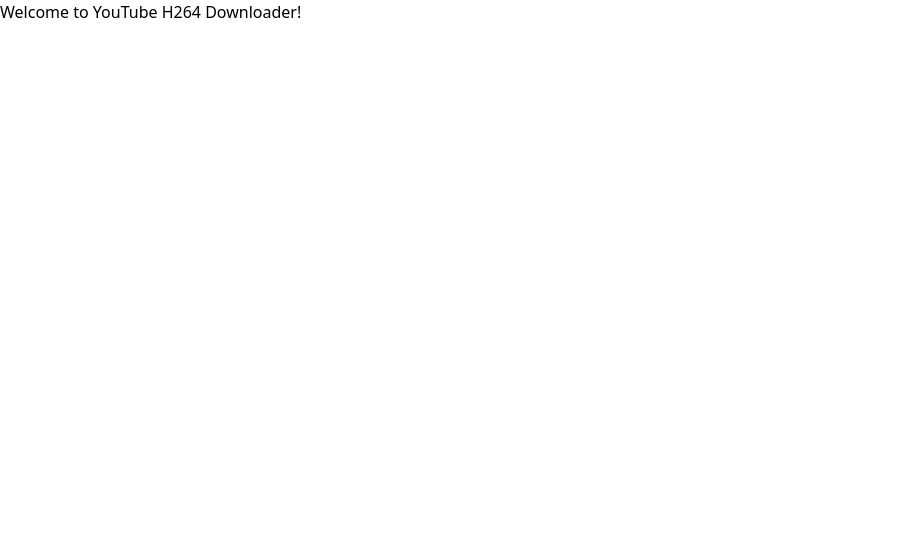
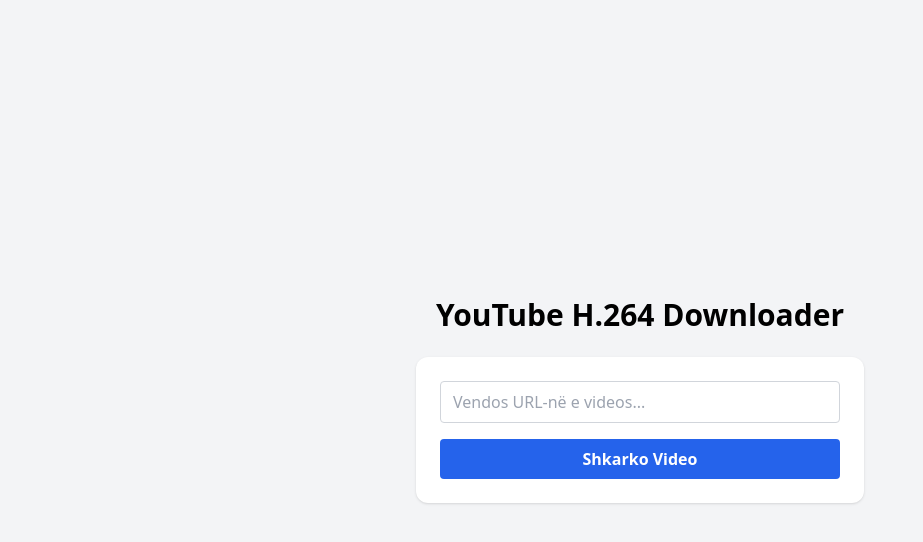
Before and after one commit to florentbllaca4/youtube-h264, a React (Vite) app in the folder frontend/: page / in a window 1280 px wide. Shown: the top 542 px of the page, without its empty margins (0-923 px from the left). Built offline with nearby package versions, Linux system fonts and the light colour scheme; the HTML template or start-up script is replaced by a standard one.

Commit message:
Update App.jsx

```diff
--- a/frontend/src/App.jsx
+++ b/frontend/src/App.jsx
@@ -1,11 +1,72 @@
-import React from 'react';
+import { useState } from 'react'
 
 function App() {
+  const [url, setUrl] = useState('')
+  const [loading, setLoading] = useState(false)
+  const [downloadUrl, setDownloadUrl] = useState('')
+  const [error, setError] = useState('')
+
+  const handleDownload = async () => {
+    setLoading(true)
+    setError('')
+    setDownloadUrl('')
+
+    try {
+      const res = await fetch('https://backend-youtubeh264.onrender.com/download', {
+        method: 'POST',
+        headers: { 'Content-Type': 'application/json' },
+        body: JSON.stringify({ url })
+      })
+      const data = await res.json()
+      if (data.success) {
+        setDownloadUrl(`https://backend-youtubeh264.onrender.com${data.download_url}`)
+      } else {
+        setError(data.error || 'Gabim gjatë shkarkimit.')
+      }
+    } catch (err) {
+      setError('Nuk u lidh me serverin.')
+    }
+
+    setLoading(false)
+  }
+
   return (
-    <div>
-      <h1>Welcome to YouTube H264 Downloader!</h1>
+    <div className="min-h-screen bg-gray-100 flex flex-col items-center justify-center p-4">
+      <h1 className="text-3xl font-bold mb-6 text-center">YouTube H.264 Downloader</h1>
+
+      <div className="w-full max-w-md bg-white p-6 rounded-xl shadow">
+        <input
+          type="text"
+          value={url}
+          onChange={e => setUrl(e.target.value)}
+          placeholder="Vendos URL-në e videos..."
+          className="w-full border border-gray-300 rounded px-3 py-2 mb-4 focus:outline-none focus:ring"
+        />
+        <button
+          onClick={handleDownload}
+          disabled={loading || !url}
+          className="w-full bg-blue-600 hover:bg-blue-700 text-white font-semibold py-2 px-4 rounded"
+        >
+          {loading ? 'Duke shkarkuar...' : 'Shkarko Video'}
+        </button>
+
+        {error && <p className="text-red-600 mt-4">{error}</p>}
+
+        {downloadUrl && (
+          <div className="mt-4">
+            <p className="mb-2 text-green-600">Videoja është gati për shkarkim:</p>
+            <a
+              href={downloadUrl}
+              className="text-blue-600 underline font-medium"
+              download
+            >
+              Shkarko këtu
+            </a>
+          </div>
+        )}
+      </div>
     </div>
-  );
+  )
 }
 
-export default App;
+export default App
```
